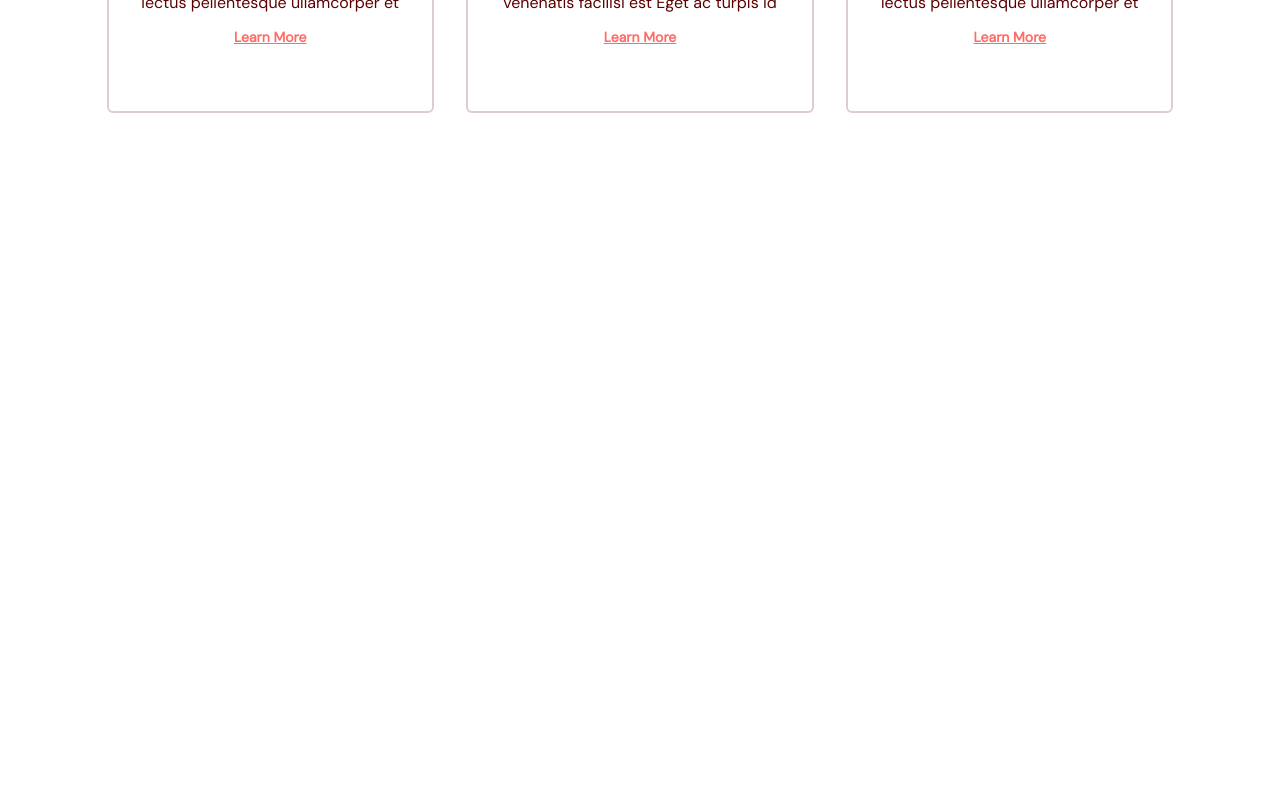
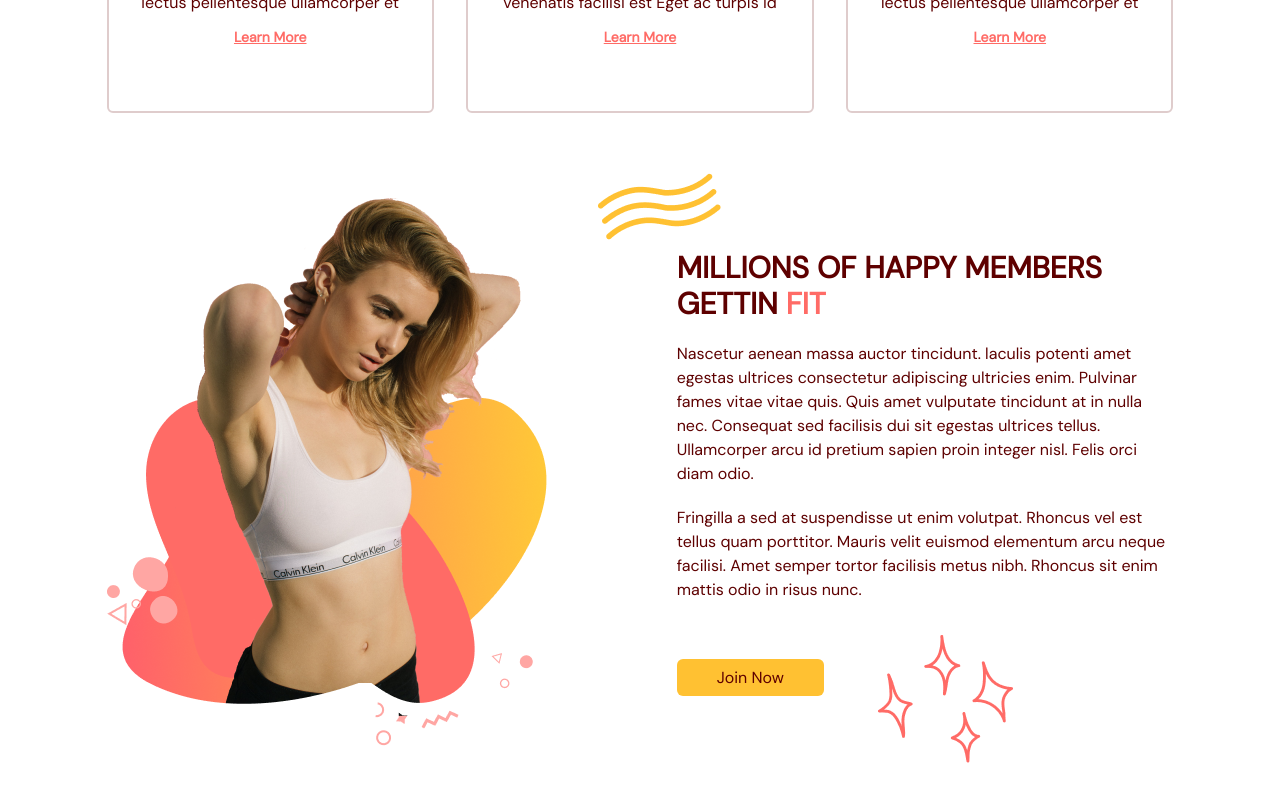
Before and after one commit to hibamroum/gym-website, a React (Vite) app: page / in a window 1280 px wide. Shown: the part 1271-2071 px from the top of the page. Before the commit the page ends 1600 px from the top, so only its background shows below. Built offline with nearby package versions, Linux system fonts and the light colour scheme.

Commit message:
Benefits Page

```diff
--- a/src/scenes/Benefits/benefit.tsx
+++ b/src/scenes/Benefits/benefit.tsx
@@ -1,5 +1,11 @@
 import AnchorLink from "react-anchor-link-smooth-scroll";
 import { SelectedPage } from "../../shared/types";
+import { motion } from "framer-motion";
+
+const childVariant = {
+  hidden: { opacity: 0, scale: 0.9 },
+  visible: { opacity: 1, scale: 1 },
+};
 
 type Props = {
   icon: JSX.Element;
@@ -10,7 +16,10 @@
 
 const Benefit = ({ icon, title, description, setSelectedPage }: Props) => {
   return (
-    <div className="mt-5 rounded-md border-2 border-gray-100 px-6 py-16 text-center">
+    <motion.div
+      variants={childVariant}
+      className="mt-5 rounded-md border-2 border-gray-100 px-6 py-16 text-center"
+    >
       <div className="mb-4 flex justify-center">
         {/*ICON */}
         <div className="rounded-full border-2 border-gray-100 bg-primary-100 p-4">
@@ -29,7 +38,7 @@
       >
         <p>Learn More</p>
       </AnchorLink>
-    </div>
+    </motion.div>
   );
 };
 
--- a/src/scenes/Benefits/index.tsx
+++ b/src/scenes/Benefits/index.tsx
@@ -7,6 +7,9 @@
 import { motion } from "framer-motion";
 import HText from "../../shared/HText";
 import Benefit from "./benefit";
+import ActionButton from "../../shared/ActionButton";
+
+import BenefitsPageGraphic from "../../assets/BenefitsPageGraphic.png";
 
 type Props = {
   setSelectedPage: (value: SelectedPage) => void;
@@ -34,6 +37,12 @@
   },
 ];
 
+const container = {
+  hidden: {},
+  visible: {
+    transition: { staggerChildren: 0.2 }, //stagger all children below this container with 0.2 seconds delay
+  },
+};
 const Benefits = ({ setSelectedPage }: Props) => {
   return (
     <section id="benefits" className="mx-auto min-h-full  w-5/6 py-20">
@@ -41,17 +50,33 @@
         onViewportEnter={() => setSelectedPage(SelectedPage.Benefits)}
       >
         {/*HEADER */}
-        <div className="md:my-5 md:w-3/5">
+        <motion.div
+          initial="hidden"
+          whileInView="visible"
+          viewport={{ once: true, amount: 0.5 }}
+          transition={{ duration: 0.5 }}
+          variants={{
+            hidden: { opacity: 0, x: -50 },
+            visible: { opacity: 1, x: 0 },
+          }}
+          className="md:my-5 md:w-3/5"
+        >
           <HText>MORE THAN JUST A GYM.</HText>
           <p className="my-5 text-sm">
             We provide world class fitness equipment, trainers and classes to
             get you to your ultimate fitness goals with ease. We provide true
             care into each and every member.
           </p>
-        </div>
+        </motion.div>
         {/*BENEFITS */}
         {/*PARENT COMPONENT OF BENEFITS */}
-        <div className="md:flex items-center justify-between gap-8 mt-5">
+        <motion.div
+          initial="hidden"
+          whileInView="visible"
+          viewport={{ once: true, amount: 0.5 }}
+          variants={container}
+          className="md:flex items-center justify-between gap-8 mt-5"
+        >
           {benefits.map((benefit: BenefitType) => (
             <Benefit
               key={benefit.title}
@@ -61,6 +86,70 @@
               setSelectedPage={setSelectedPage}
             />
           ))}
+        </motion.div>
+        {/*GRAPHICS AND DESCRIPTION */}
+        <div className="mt-16 items-center justify-between gap-20 md:flex md:mt-20 ">
+          {/*GRAPHIC */}
+          <img src={BenefitsPageGraphic} alt="benefits-page-graphic" />
+          {/* DESCRIPTION*/}
+          <div>
+            {/*TITLE */}
+            <div className="relative">
+              <div className="before:absolute before:-top-20 before:-left-20 before:z-[-1] before:content-abstractwaves">
+                <motion.div
+                  initial="hidden"
+                  whileInView="visible"
+                  viewport={{ once: true, amount: 0.5 }}
+                  transition={{ duration: 0.5 }}
+                  variants={{
+                    hidden: { opacity: 0, x: 50 },
+                    visible: { opacity: 1, x: 0 },
+                  }}
+                >
+                  <HText>
+                    MILLIONS OF HAPPY MEMBERS GETTIN{" "}
+                    <span className="text-primary-500">FIT</span>
+                  </HText>
+                </motion.div>
+              </div>
+            </div>
+            {/*DESCRIPT */}
+            <motion.div
+              initial="hidden"
+              whileInView="visible"
+              viewport={{ once: true, amount: 0.5 }}
+              transition={{ delay: 0.2, duration: 0.5 }}
+              variants={{
+                hidden: { opacity: 0, x: 50 },
+                visible: { opacity: 1, x: 0 },
+              }}
+            >
+              {/*FIRST PARAGRAPH */}
+              <p className="my-5 ">
+                Nascetur aenean massa auctor tincidunt. laculis potenti amet
+                egestas ultrices consectetur adipiscing ultricies enim. Pulvinar
+                fames vitae vitae quis. Quis amet vulputate tincidunt at in
+                nulla nec. Consequat sed facilisis dui sit egestas ultrices
+                tellus. Ullamcorper arcu id pretium sapien proin integer nisl.
+                Felis orci diam odio.
+              </p>
+              {/*SECOND PARAGRAPH */}
+              <p className="mb-5">
+                Fringilla a sed at suspendisse ut enim volutpat. Rhoncus vel est
+                tellus quam porttitor. Mauris velit euismod elementum arcu neque
+                facilisi. Amet semper tortor facilisis metus nibh. Rhoncus sit
+                enim mattis odio in risus nunc.
+              </p>
+            </motion.div>
+            {/*BUTTON */}
+            <div className="relative mt-16">
+              <div className="before:absolute before:-bottom-20 before:right-40 before:z-[-1] before:content-sparkles">
+                <ActionButton setSelectedPage={setSelectedPage}>
+                  Join Now
+                </ActionButton>
+              </div>
+            </div>
+          </div>
         </div>
       </motion.div>
     </section>
```
